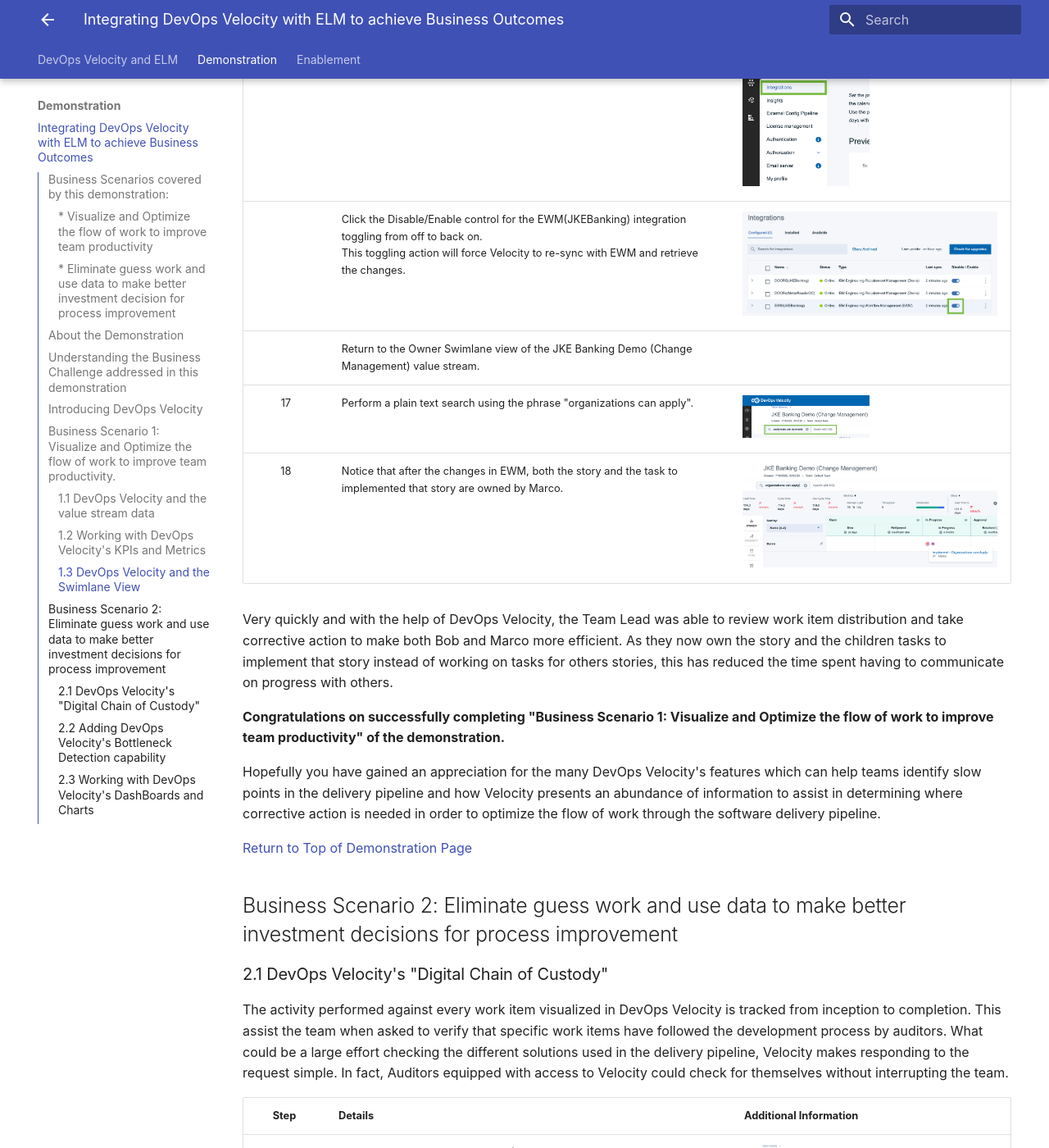
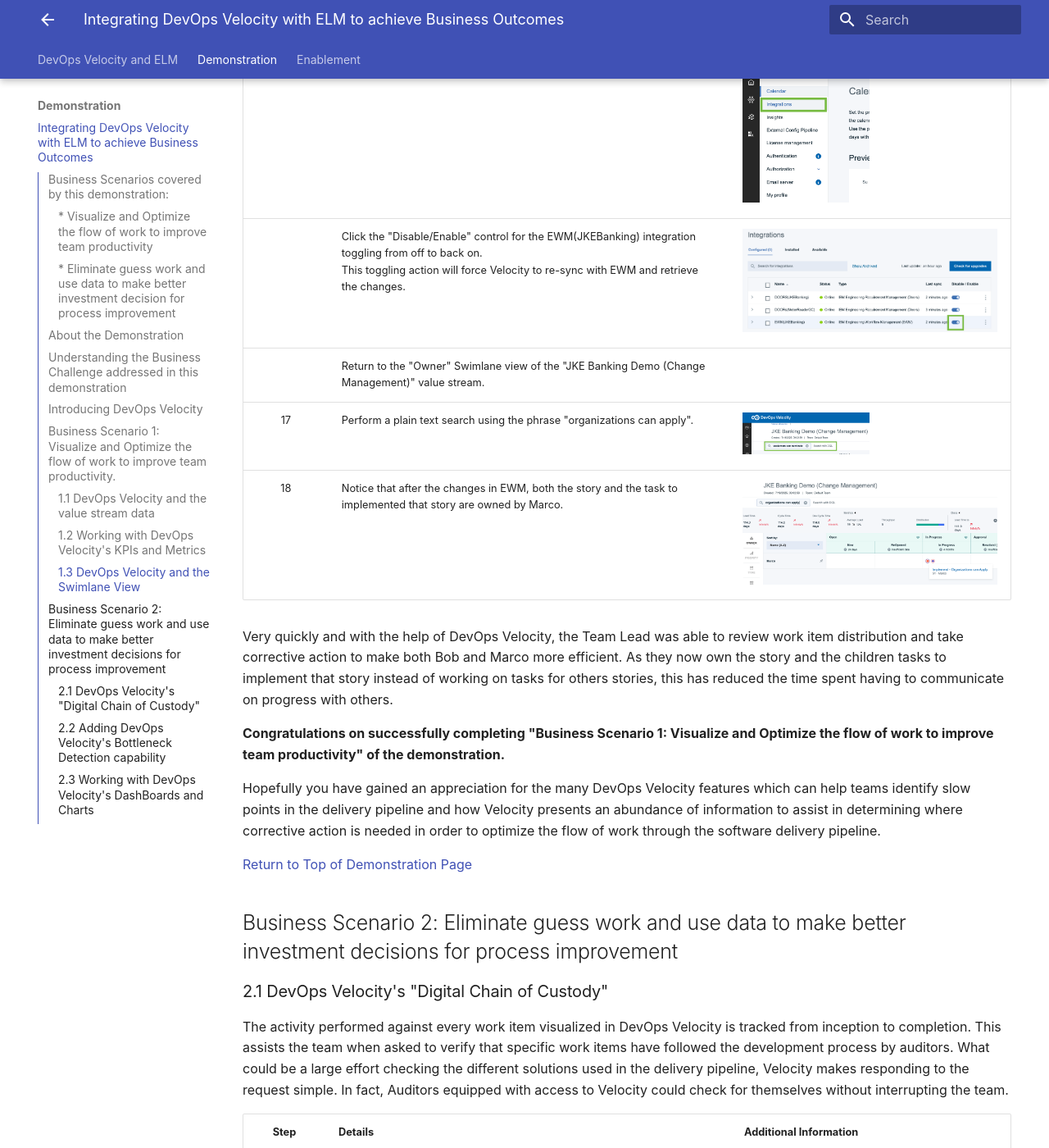
Before and after one commit to DevOpsAutomationLabs/ELM_Velocity, an MkDocs documentation site: the page built from docs/demonstration/index.md, in a window 1280 px wide and 1400 px high, scrolled down 13573 px. Shown: the whole window at 82% size. Built offline with MkDocs 1.6.1 and Material for MkDocs 9.7.7, drawn with Linux system fonts in a browser that asks for light colours; some of the changed text lies outside the part shown.

Commit message:
Update index.md

```diff
--- a/docs/demonstration/index.md
+++ b/docs/demonstration/index.md
@@ -137,22 +137,22 @@
 | 5 | Click on the "Owner" swimlane view and focussing on the "In Progress" stage see all the work items currently being worked on. | <img src="media/d1_37.png" alt="d1_37" style="width:100%; height:auto;"> |
 | 6 | Notice that Marco has two active work items violating the WIP best practice of one work item at a time and both work items are exceeding the average wait time for In Progress stage. | <img src="media/d1_38.png" alt="d1_38" style="width:100%; height:auto;"> |
 | **NOTE:** | At this point, there would be a conversation asking Marco about the two open work items runnning long. And through that discussion Marco shared that time was being wasted having to ask Bob for updates on the associated Tas assigned to him. And he was also having to provide status updates to Al, owner of the story, for the task assigned to himself. |  |
-| 7 | Click on the "Story" work item to open the work item card and click on the "work item title" on the card. | <img src="media/d1_39.png" alt="d1_39" style="width:100%; height:auto;"><br/> <img src="media/d1_40.png" alt="d1_40" style="width:50%; height:auto;">|
+| 7 | Click on the "Story" work item to open the work item card and click on the title "Customers can Nominate an Organization" to hyperlink to the work item in EWM. | <img src="media/d1_39.png" alt="d1_39" style="width:100%; height:auto;"><br/> <img src="media/d1_40.png" alt="d1_40" style="width:50%; height:auto;">|
 | **HINT:** | If prompted to authenticate with the ELM system, use the following: <br/>User ID: sysadmin<br/>Password: passw0rd (passw-zero-rd)<br/> |  |
-| 8 | Working in EWM, click on the work item's Links tab. | <img src="media/d1_41.png" alt="d1_41" style="width:50%; height:auto;"> |
-| 9 | Hover the mouse pointer over the child work item to display the Task overview information. | <img src="media/d1_42.png" alt="d1_42" style="width:100%; height:auto;"> |
-| 10 | Notice that "Bob" is the owner of the Task which is associated to the parent Story owned by "Marco". <br/> For the purpose of this demo scenario, let's assume that JKE Banking Engineering has a rule that the individual who owns the story should also own the tasks to implement the story. The ownership of work items is clearly a violation of this rule. | <img src="media/d1_43.png" alt="d1_43" style="width:100%; height:auto;"> |
+| 8 | Working in EWM, click on the work item's "Links" tab. | <img src="media/d1_41.png" alt="d1_41" style="width:50%; height:auto;"> |
+| 9 | Hover the mouse pointer over the "Implement - Customers can Nominate an Organization" child work item to display the Task overview information. | <img src="media/d1_42.png" alt="d1_42" style="width:100%; height:auto;"> |
+| 10 | Notice that "Bob" is the owner of the Task which is associated to the parent Story owned by "Marco". <br/> For the purpose of this demo scenario, let's assume that JKE Banking Engineering has a rule that the individual who owns the story should also own the tasks to implement the story. The different ownership of work items is clearly a violation of this rule. | <img src="media/d1_43.png" alt="d1_43" style="width:100%; height:auto;"> |
 | 11 | Returning to the work item Overview tab, change the owner of the Story to "Bob", save the change, and close the EWM browser tab. |  <img src="media/d1_44.png" alt="d1_44" style="width:100%; height:auto;"> |
-| 12 | Click on the Task owned by Marco in the In Progress stage and again open the work item card clicking the card title to open the work item in EWM. | <img src="media/d1_45.png" alt="d1_45" style="width:100%; height:auto;"> |
-| 13 | Click on the Task work item's link tab and hover over the parent work item to view the Story overview. | <img src="media/d1_46.png" alt="d1_46" style="width:100%; height:auto;"> |
+| 12 | Click on the "Task" owned by Marco in the "In Progress" stage and again open the work item card clicking the card title to open the work item in EWM. | <img src="media/d1_45.png" alt="d1_45" style="width:100%; height:auto;"> |
+| 13 | Click on the Task work item's "Links" tab and hover over the parent work item to view the Story overview. | <img src="media/d1_46.png" alt="d1_46" style="width:100%; height:auto;"> |
 | 14 | Notice that the Story is owned by "Al" but the Task to implement the story is owned by "Marco". |   |
-| 15 | Click on the Parent work item link, change the owner to be Marco, save the changes and close the EWM browser tab. | <img src="media/d1_47.png" alt="d1_47" style="width:100%; height:auto;"> |
-| 16 | Notice how the work items being visualized are reflecting the changes made in EWM. |   |
+| 15 | Click on the Parent work item link, change the owner to be "Marco", save the changes, and close the EWM browser tab. | <img src="media/d1_47.png" alt="d1_47" style="width:100%; height:auto;"> |
+| 16 | Notice how the work items being visualized in DevOps Velocity are reflecting the changes made in EWM. |   |
 | **NOTE:** | Through the integration between DevOps Velocity and ELM, Velocity will synchronize work item changes every 5 minutes. For the purposes of this demo and to avoid wasting time waiting for the EWM changes to be synchronized with Velocity, perform the following steps. |   |
-| | Click on the Settings icon, top RHS of DevOps Velocity browser tab. | <img src="media/d1_48.png" alt="d1_48" style="width:50%; height:auto;"> |
-| | On the Settings page, select Integrations from the LH navigation bar. | <img src="media/d1_49.png" alt="d1_49" style="width:50%; height:auto;"> |
-| | Click the Disable/Enable control for the EWM(JKEBanking) integration toggling from off to back on. <br/> This toggling action will force Velocity to re-sync with EWM and retrieve the changes. | <img src="media/d1_50.png" alt="d1_50" style="width:100%; height:auto;"> |
-| | Return to the Owner Swimlane view of the JKE Banking Demo (Change Management) value stream. |   |
+| | Click on the "Settings" icon (top RHS of DevOps Velocity browser window". | <img src="media/d1_48.png" alt="d1_48" style="width:50%; height:auto;"> |
+| | On the Settings page, select "Integrations" (the LH navigation bar). | <img src="media/d1_49.png" alt="d1_49" style="width:50%; height:auto;"> |
+| | Click the "Disable/Enable" control for the EWM(JKEBanking) integration toggling from off to back on. <br/> This toggling action will force Velocity to re-sync with EWM and retrieve the changes. | <img src="media/d1_50.png" alt="d1_50" style="width:100%; height:auto;"> |
+| | Return to the "Owner" Swimlane view of the "JKE Banking Demo (Change Management)" value stream. |   |
 | 17 | Perform a plain text search using the phrase "organizations can apply". | <img src="media/d1_51.png" alt="d1_51" style="width:50%; height:auto;"> |
 | 18 | Notice that after the changes in EWM, both the story and the task to implemented that story are owned by Marco. | <img src="media/d1_52.png" alt="d1_52" style="width:100%; height:auto;"> |
 
@@ -160,7 +160,7 @@
 
 **Congratulations on successfully completing "Business Scenario 1: Visualize and Optimize the flow of work to improve team productivity" of the demonstration.**
 
-Hopefully you have gained an appreciation for the many DevOps Velocity's features which can help teams identify slow points in the delivery pipeline and how Velocity presents an abundance of information to assist in determining where corrective action is needed in order to optimize the flow of work through the software delivery pipeline.
+Hopefully you have gained an appreciation for the many DevOps Velocity features which can help teams identify slow points in the delivery pipeline and how Velocity presents an abundance of information to assist in determining where corrective action is needed in order to optimize the flow of work through the software delivery pipeline.
 
 [Return to Top of Demonstration Page](#integrating-devops-velocity-with-elm-to-achieve-business-outcomes)
 <br/>
@@ -169,7 +169,7 @@
 
 ### 2.1 DevOps Velocity's "Digital Chain of Custody"
 
-The activity performed against every work item visualized in DevOps Velocity is tracked from inception to completion. This assist the team when asked to verify that specific work items have followed the development process by auditors. What could be a large effort checking the different solutions used in the delivery pipeline, Velocity makes responding to the request simple. In fact, Auditors equipped with access to Velocity could check for themselves without interrupting the team.
+The activity performed against every work item visualized in DevOps Velocity is tracked from inception to completion. This assists the team when asked to verify that specific work items have followed the development process by auditors. What could be a large effort checking the different solutions used in the delivery pipeline, Velocity makes responding to the request simple. In fact, Auditors equipped with access to Velocity could check for themselves without interrupting the team.
 
 | **Step** | <div style="width:400px">**Details**</div>  | **Additional Information** |
 |:-------------:|:------------- |:------------- |
```
